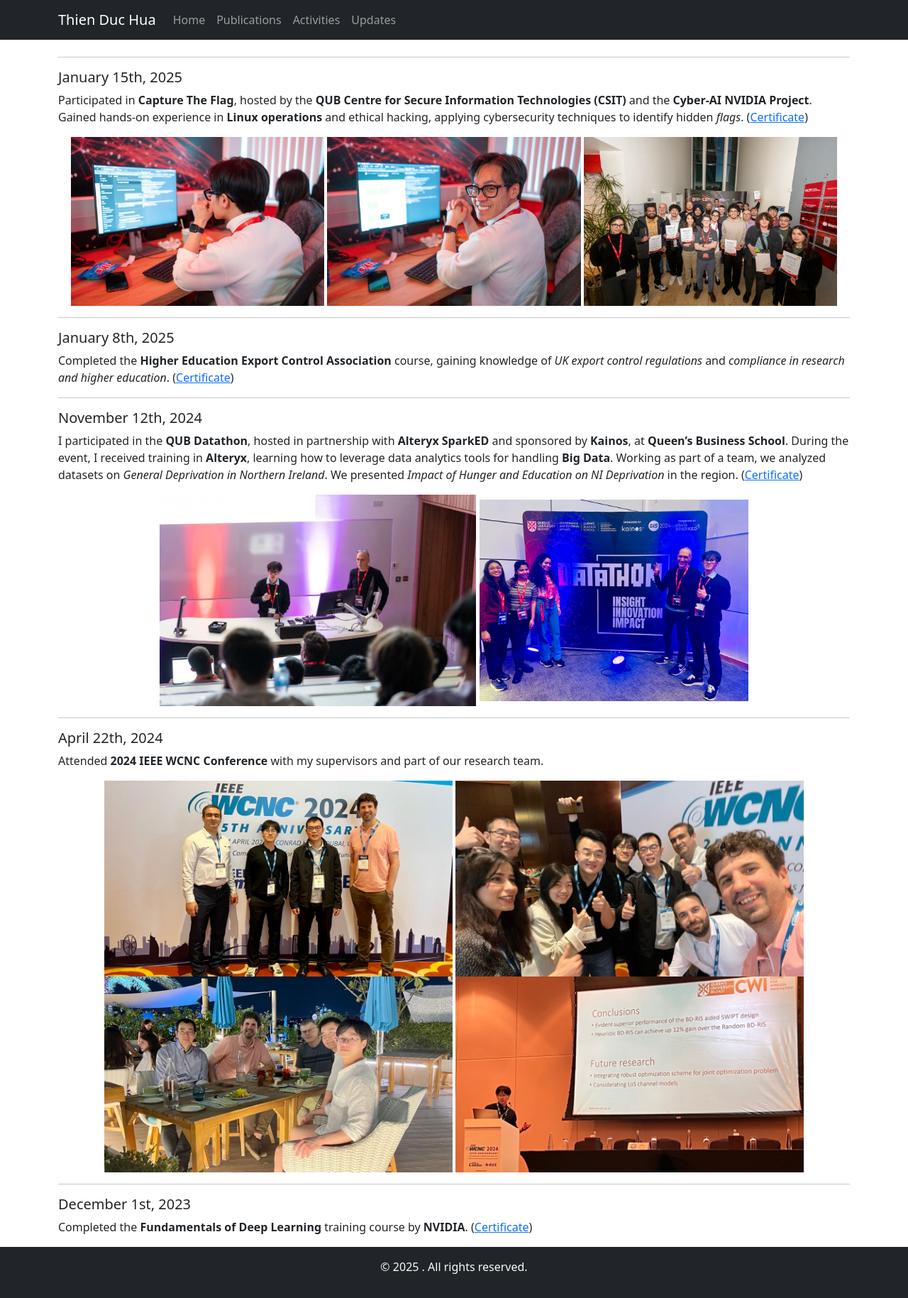
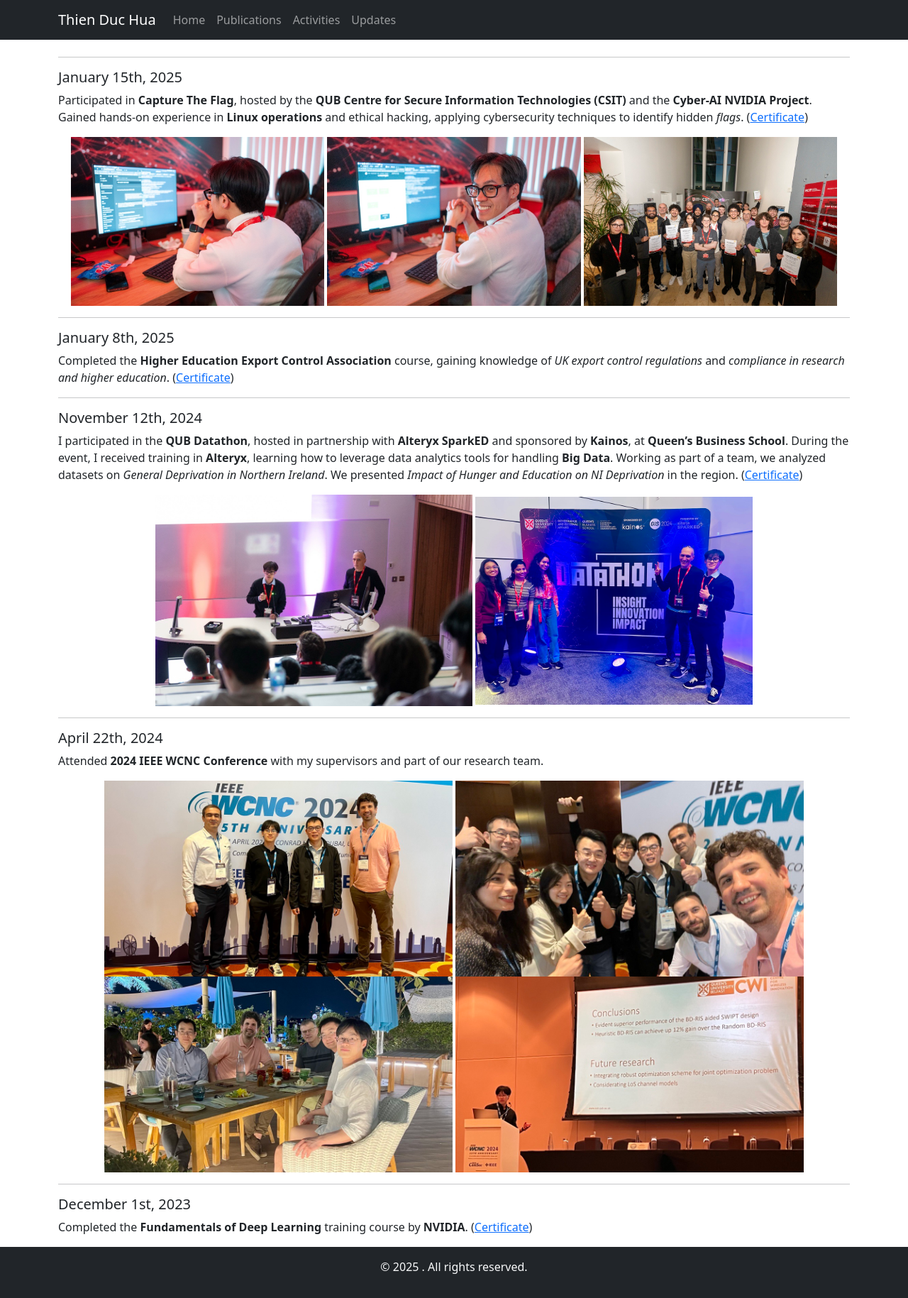
Before and after one commit to thienduchua/thienduchua.github.io, a Jekyll site: the page built from updates.md, in a window 1280 px wide. Shown: the whole page at 71% size. Built offline with Jekyll 4.4.1, drawn with Linux system fonts in a browser that asks for light colours.

Commit message:
Update updates.md

```diff
--- a/updates.md
+++ b/updates.md
@@ -26,7 +26,7 @@ I participated in the **QUB Datathon**, hosted in partnership with **Alteryx Spa
 
 <div align="center">
     <img src="/assets/datathon_1.jpg" alt="Presentation" width="40%">
-    <img src="/assets/datathon_2.jpg" alt="My Collaborative Teammates" width="34%">
+    <img src="/assets/datathon_2.jpg" alt="My Collaborative Teammates" width="35%">
 </div>
 
 ---
```
